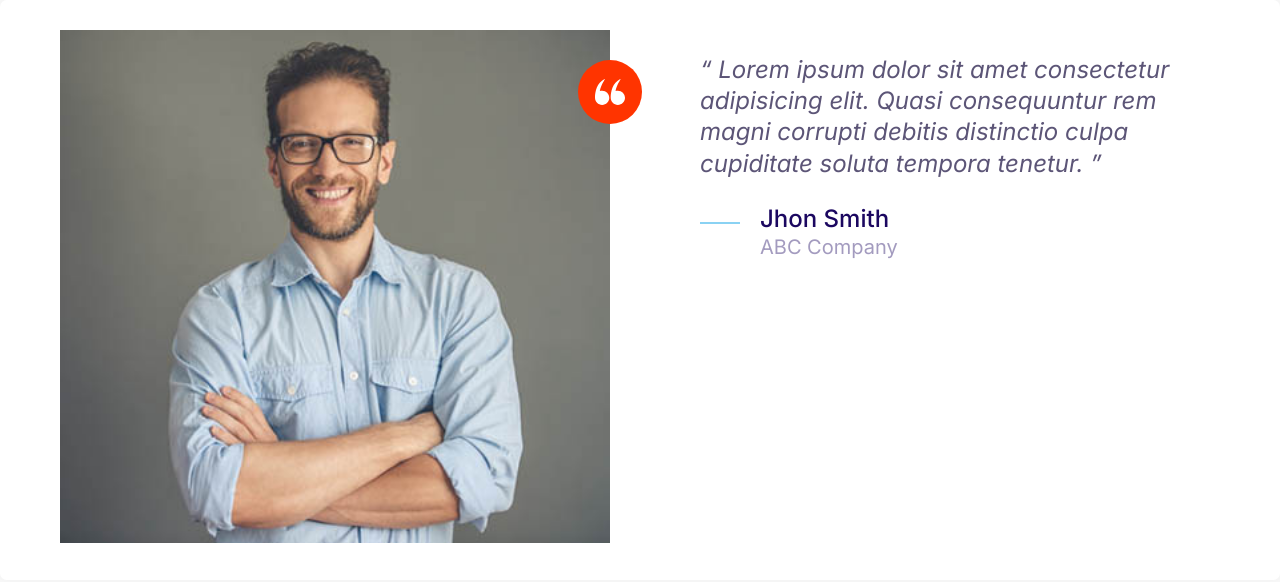
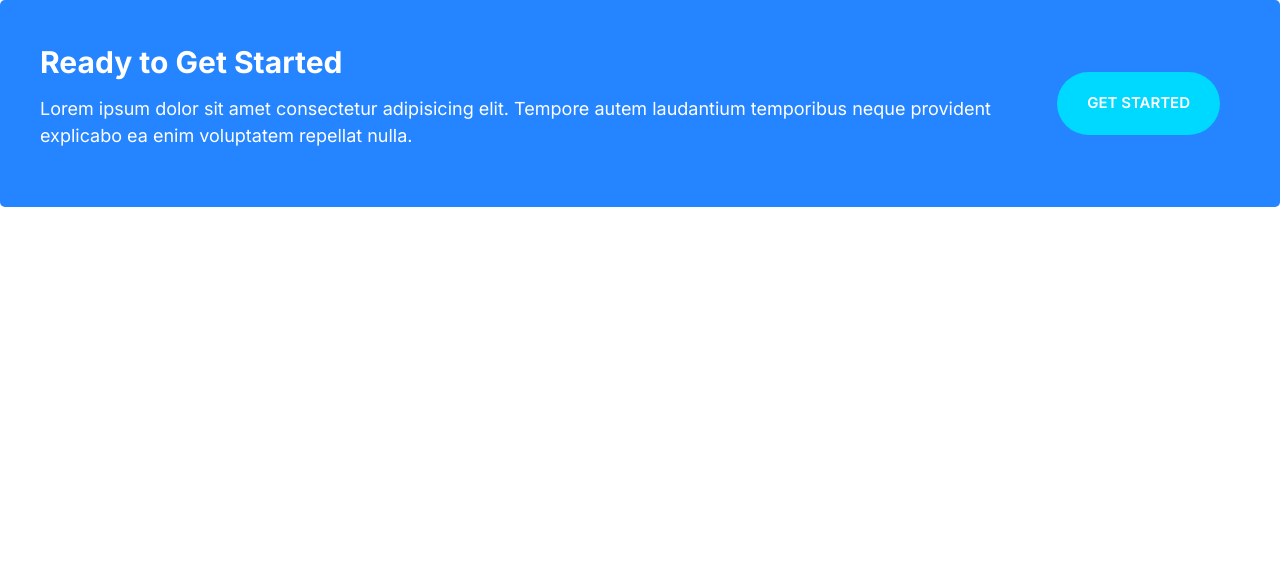
Before and after one commit to SaBA26-void/saba_moshify, a plain HTML site: page index.html in a window 1280 px wide. Drawn offline with Linux system fonts and the light colour scheme.

Commit message:
Build the Callout component.

```diff
--- a/CSS/styles.css
+++ b/CSS/styles.css
@@ -238,6 +238,11 @@ a {
 .btn--block {
   width: 100%;
   display: inline-block;
+}
+
+.btn--stretched {
+  padding-left: 6rem;
+  padding-right: 6rem;
 }
 
 .btn--outline {
@@ -505,3 +510,45 @@ a {
     margin-left: 6rem;
   }
 }
+
+/*  */
+/* Callouts */
+.callout {
+  padding: 4rem;
+  border-radius: 5px;
+}
+
+.callout--primary {
+  background: var(--color-primary);
+  color: #fff;
+}
+
+.callout__heading {
+  color: #fff;
+  margin-top: 0;
+  font-size: 3rem;
+}
+
+.callout .btn {
+  justify-self: center;
+  align-self: center;
+}
+
+.callout__content {
+  text-align: center;
+}
+
+@media screen and (min-width: 768px) {
+  .callout .grid--1x2 {
+    grid-template-columns: 1fr auto;
+  }
+
+  .callout__content {
+    text-align: left;
+  }
+
+  .callout .btn {
+    justify-self: start;
+    margin: 0 2rem;
+  }
+}
--- a/index.html
+++ b/index.html
@@ -14,36 +14,17 @@
     <link rel="stylesheet" href="css/styles.css" />
   </head>
   <body>
-    <div class="card testimonial">
+    <div class="callout callout--primary">
       <div class="grid grid--1x2">
-        <div class="testimonial__image">
-          <img src="images/testimonial.jpg" alt="A happy , smiling customer" />
-          <span class="icon-container icon-container--accent">
-            <svg class="icon--white icon--small">
-              <use xlink:href="images/sprite.svg#quotes"></use>
-            </svg>
-          </span>
+        <div class="callout__content">
+          <h2 class="callout__heading">Ready to Get Started</h2>
+          <p>
+            Lorem ipsum dolor sit amet consectetur adipisicing elit. Tempore
+            autem laudantium temporibus neque provident explicabo ea enim
+            voluptatem repellat nulla.
+          </p>
         </div>
-        <blockquote class="quote">
-          <p class="quote__text">
-            Lorem ipsum dolor sit amet consectetur adipisicing elit. Quasi
-            consequuntur rem magni corrupti debitis distinctio culpa cupiditate
-            soluta tempora tenetur.
-          </p>
-          <footer>
-            <div class="media">
-              <div class="media__image">
-                <svg class="icon icon--primary quote__line">
-                  <use xlink:href="images/sprite.svg#line"></use>
-                </svg>
-              </div>
-              <div class="media__body">
-                <h3 class="media__title quote__author">Jhon Smith</h3>
-                <p class="quote__organization">ABC Company</p>
-              </div>
-            </div>
-          </footer>
-        </blockquote>
+        <a href="#" class="btn btn--secondary btn--streached">Get Started</a>
       </div>
     </div>
   </body>
```
Also changed, not shown: components/Callout.html (added, +13 -0 lines).
